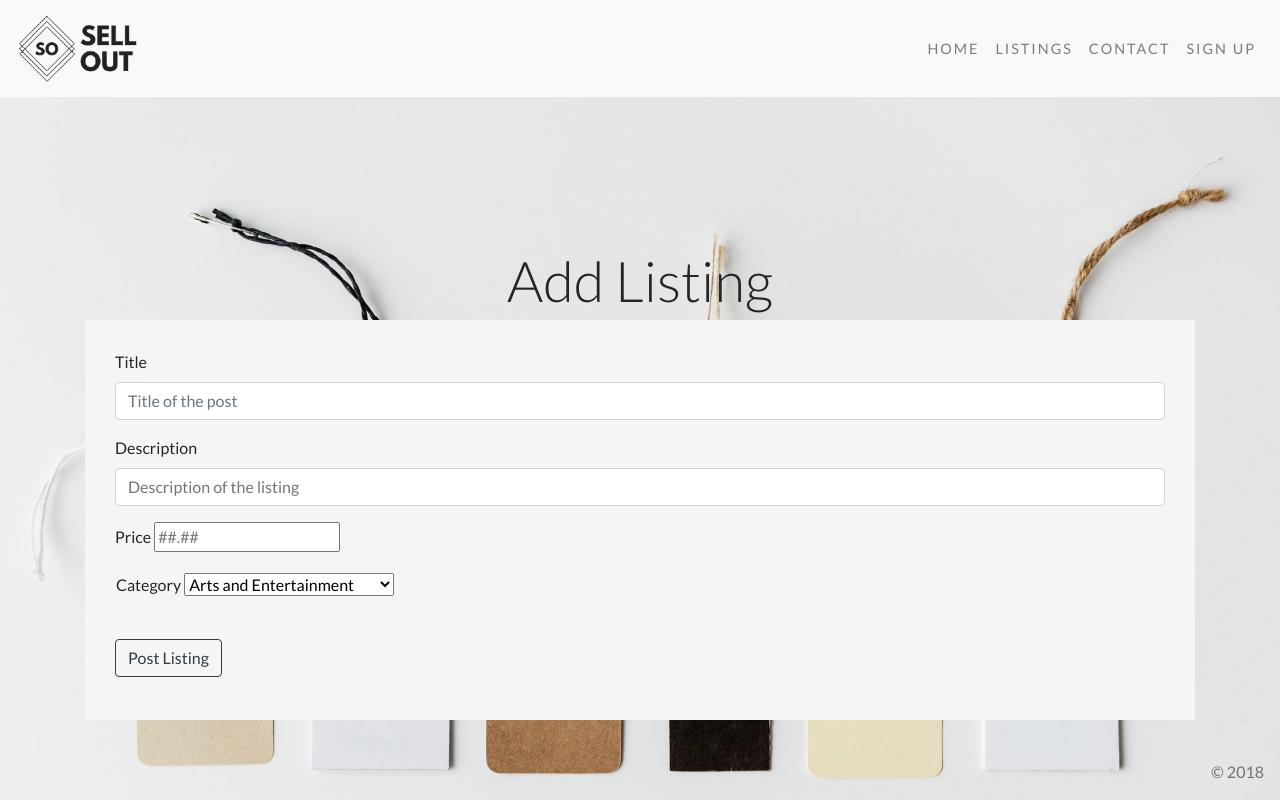
After one commit to brianbolnick/project-10, a PHP site: page /addListing.php in a window 1280 px wide. The commit adds this page. Run offline with PHP 8.4, Linux system fonts and the light colour scheme; some libraries are stand-ins or nearby versions.

Commit message:
Dereks changes
I added some styles for my drop down menu and some new menu options for adding, editing, and deleting

```diff
--- /dev/null
+++ b/addListing.php
@@ -0,0 +1,65 @@
+<?php $active = 'addListing'; ?>
+<!doctype html>
+<html>
+    <head>
+        <meta charset="utf-8">
+        <title>SellOut | Home</title>
+        <meta name="viewport" content="width=device-width, initial-scale=1, shrink-to-fit=no">
+        <link rel="stylesheet" href="https://maxcdn.bootstrapcdn.com/bootstrap/4.0.0/css/bootstrap.min.css" integrity="sha384-Gn5384xqQ1aoWXA+058RXPxPg6fy4IWvTNh0E263XmFcJlSAwiGgFAW/dAiS6JXm" crossorigin="anonymous">
+        <link href="https://fonts.googleapis.com/css?family=Lato:100,300,400,700,900" rel="stylesheet">
+        <link rel="stylesheet" href="./styles/styles.css" >
+
+        <script src="https://code.jquery.com/jquery-3.2.1.slim.min.js" integrity="sha384-KJ3o2DKtIkvYIK3UENzmM7KCkRr/rE9/Qpg6aAZGJwFDMVNA/GpGFF93hXpG5KkN" crossorigin="anonymous"></script>
+        <script src="https://cdnjs.cloudflare.com/ajax/libs/popper.js/1.12.9/umd/popper.min.js" integrity="sha384-ApNbgh9B+Y1QKtv3Rn7W3mgPxhU9K/ScQsAP7hUibX39j7fakFPskvXusvfa0b4Q" crossorigin="anonymous"></script>
+        <script src="https://maxcdn.bootstrapcdn.com/bootstrap/4.0.0/js/bootstrap.min.js" integrity="sha384-JZR6Spejh4U02d8jOt6vLEHfe/JQGiRRSQQxSfFWpi1MquVdAyjUar5+76PVCmYl" crossorigin="anonymous"></script>
+        <script defer src="https://use.fontawesome.com/releases/v5.0.4/js/all.js"></script>
+    </head>
+    <body>
+        <?php include("header.php"); ?>
+		<div class="container home-container"  >
+            <h1 class="home-title">Add Listing</h1>
+        </div>
+        <div class="container add-container"  >
+            <div class="add-form-container">
+                <form>
+                    <div class="form-group">
+                        <label for="InputTitle">Title</label>
+                        <input type="Title" class="form-control" id="InputTitle" placeholder="Title of the post">
+                    </div>
+                    <div class="form-group">
+                        <label for="inputDescription">Description</label>
+                        <input type="Description" class="form-control" id="inputDescription" placeholder="Description of the listing">
+                    </div>
+					<div class="form-group">
+                        <label for="inputPrice">Price</label>
+                        <input type="Price" id="inputPrice" placeholder="##.##">
+                    </div>
+					<div class="form-group" style="max-width: 100% !important">
+						<div class="row form-row1" >
+							<form class="form-inline">
+								<div class="form-group mx-sm-3 mb-2">
+								<label for="inputCategory">Category</label>
+									<select>
+										<option>Arts and Entertainment</option>
+										<option>Sporting Goods</option>
+										<option>Electronics</option>
+										<option>Furniture and Home Decor</option>
+										<option>Pet Supplies</option>
+										<option>Music and Instruments</option>
+										<option>Culinary and Food</option>
+										<option>Housing and Real Estate</option>
+										<option>Tools and Hardware</option>
+										<option>Books</option>
+									</select>
+								</div>
+							</form>
+						</div>
+					</div>
+                    <button type="submit" class="btn btn-outline-dark" style="margin-top: 10px;" onclick="window.location.href='listings.php'">Post Listing</button>
+                </form>
+            </div>
+        </div>
+    </body>
+    <?php include("footer.php"); ?>
+
+</html>
--- a/header.php
+++ b/header.php
@@ -8,13 +8,25 @@
 
     <div class="collapse navbar-collapse justify-content-end" id="navbarTogglerDemo03">
         <span class="navbar-text">
-            <ul class="navbar-nav mr-auto mt-2 mt-lg-0">
+            <ul id="navderek" class="navbar-nav mr-auto mt-2 mt-lg-0">
                 <?php echo ($active == 'index') ? '<li class="nav-item active">' : '<li class="nav-item">' ?>
                     <a class="nav-link header-link" href="index.php">Home</a>
                 </li>
                 <?php echo ($active == 'listings') ? '<li class="nav-item active">' : '<li class="nav-item">' ?>
-                    <a class="nav-link header-link" href="listings.php">For Sale</a>
-                </li>
+                    <a class="nav-link header-link" href="listings.php">Listings</a>
+					<ul>
+						<?php echo ($active == 'addListing') ? '<li class="nav-item active">' : '<li class="nav-item">' ?>
+							<a class="nav-link header-link" href="addListing.php">Add</a>
+						</li>
+						<?php echo ($active == 'editListing') ? '<li class="nav-item active">' : '<li class="nav-item">' ?>
+							<a class="nav-link header-link" href="editListing.php">Edit</a>
+						</li>
+						<?php echo ($active == 'deleteListing') ? '<li class="nav-item active">' : '<li class="nav-item">' ?>
+							<a class="nav-link header-link" href="deleteListing.php">Delete</a>
+						</li>
+					</ul>
+				</li>
+
                 <?php echo ($active == 'contact') ? '<li class="nav-item active">' : '<li class="nav-item">' ?>
                     <a class="nav-link header-link" href="contact.php">Contact</a>
                 </li>
--- a/styles/styles.css
+++ b/styles/styles.css
@@ -139,6 +139,47 @@ img.nav-image:hover {
     justify-content: flex-end;
 }
 
+.form-row1 {
+    justify-content: flex-start;
+}
+
+.add-container {
+    margin: 0;
+    position: absolute;
+    top: 65%;
+    left: 50%;
+    margin-right: -50%;
+    transform: translate(-50%, -50%);
+    text-align: left;
+}
+
+.add-form-container {
+    height: 400px;
+    background: #f5f5f5;
+	padding: 30px;
+}
+
+.del-form-container {
+    height: 100px;
+    /*background: #f5f5f5; */
+	padding: 30px;
+	justify-content: space-evenly;
+}
+
+#navderek ul{
+    background:#fff;
+    background:rgba(255,255,255,0);
+    list-style:none;
+    position:absolute;
+    z-index:80;
+	display: none;
+    /*left:-9999px;*/
+}
+#navderek li:hover ul{
+    /*left:0;*/
+	display:block;
+}
+
 @media only screen and (max-width: 767px) and (min-width: 320px) {
     .hide-on-mobile {
         display: none !important;
```
Also changed, not shown: deleteListing.php (added, +34 -0 lines), editListing.php (added, +65 -0 lines).
